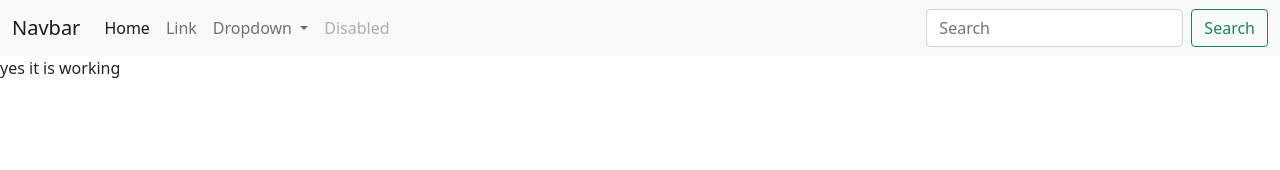
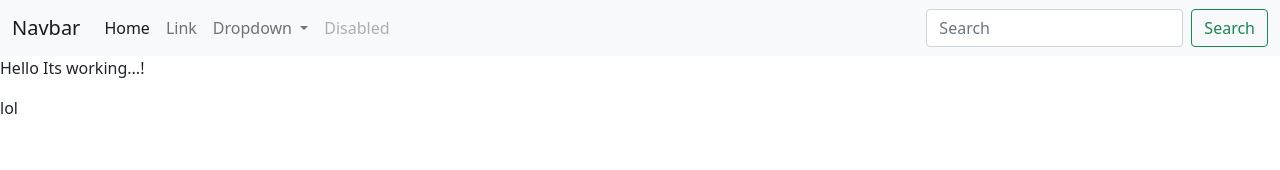
Before and after one commit to amennajam009/my-angular-app, an Angular app: page / in a window 1280 px wide. Shown: the top 170 px of the page. Built offline with nearby package versions, Linux system fonts and the light colour scheme.

Commit message:
add thse

```diff
--- a/src/app/Mainportal/Footer/footer/footer.component.html
+++ b/src/app/Mainportal/Footer/footer/footer.component.html
@@ -1 +1 @@
-<p>yes it is working</p>
+<p>lol</p>
--- a/src/app/Mainportal/Header/header/header.component.html
+++ b/src/app/Mainportal/Header/header/header.component.html
@@ -15,10 +15,10 @@
           <div class="collapse navbar-collapse" id="navbarSupportedContent">
             <ul class="navbar-nav me-auto mb-2 mb-lg-0">
               <li class="nav-item">
-                <a class="nav-link active" aria-current="page" routerlink="./home" >Home</a>
+                <a class="nav-link active" aria-current="page" routerLink='/home' >Home</a>
               </li>
               <li class="nav-item">
-                <a class="nav-link" href="#">Link</a>
+                <a class="nav-link" routerLink='app-footer'>Link</a>
               </li>
               <li class="nav-item dropdown">
                 <a class="nav-link dropdown-toggle" href="#" id="navbarDropdown" role="button" data-bs-toggle="dropdown" aria-expanded="false">
--- a/src/app/Mainportal/Home/home/home.component.html
+++ b/src/app/Mainportal/Home/home/home.component.html
@@ -6,6 +6,6 @@
     <title>Document</title>
 </head>
 <body>
-
+   <p>Hello Its working...!</p>
 </body>
 </html>
--- a/src/app/app-routing.module.ts
+++ b/src/app/app-routing.module.ts
@@ -4,7 +4,7 @@ import { HomeComponent } from './Mainportal/Home/home/home.component';
 
 const routes: Routes = [
   {path:'' , component:HomeComponent},
-  {path:'home', component:HomeComponent}
+  {path:'home', component:HomeComponent},
 ];
 
 @NgModule({
```
